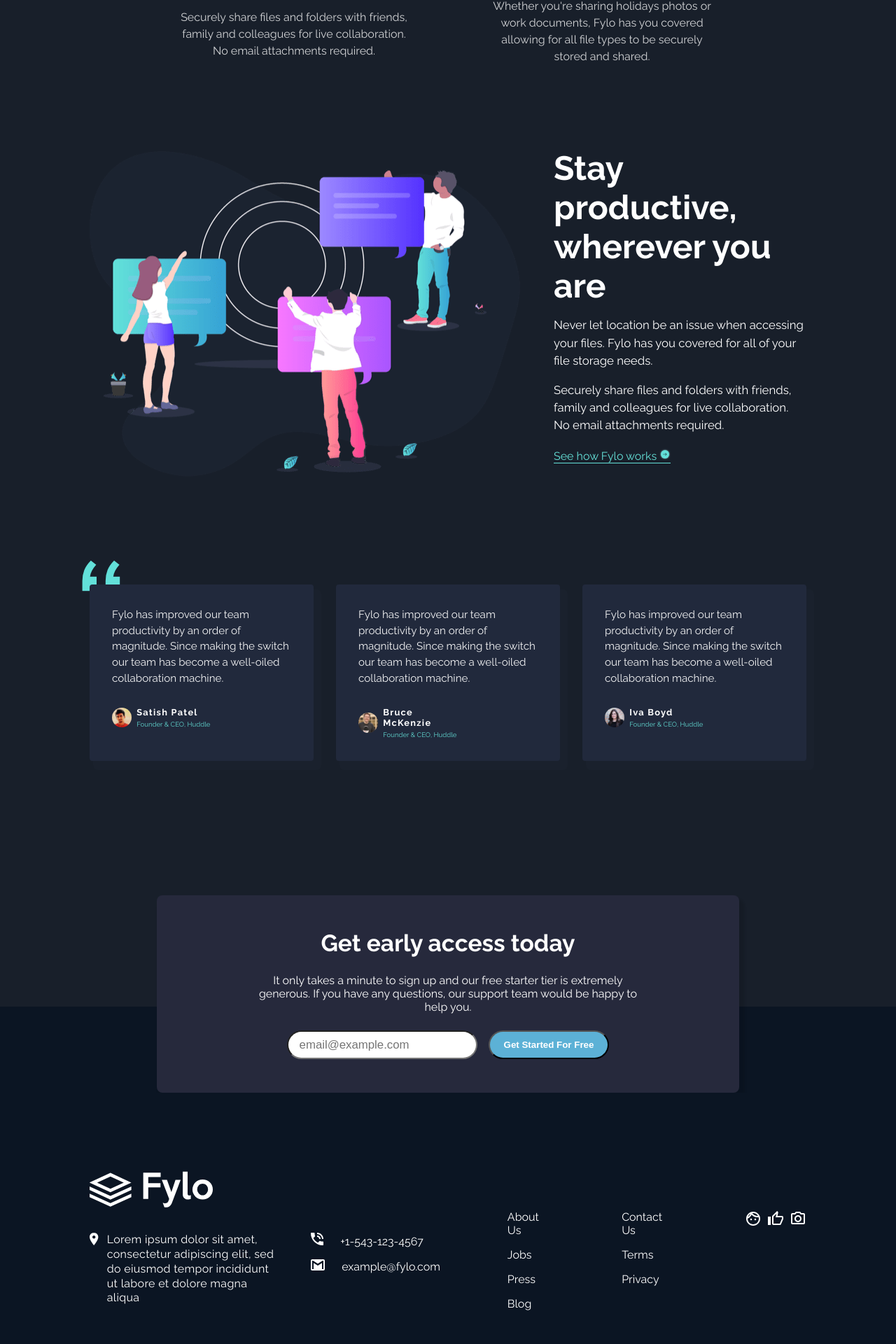
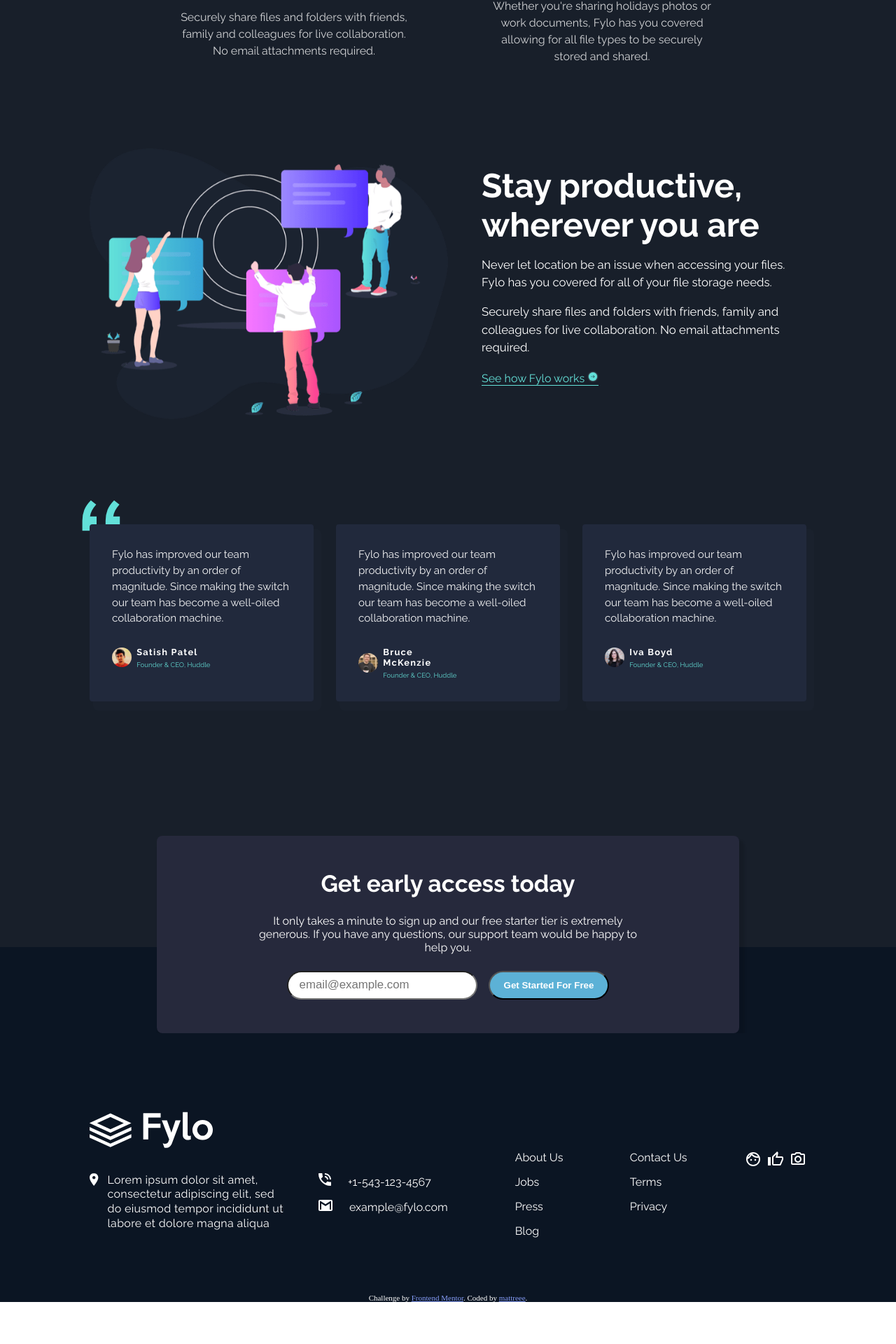
Before and after one commit to mattreee/fyle-dark-theme-landing-page-frontend-mentor, a React (Create React App) app: page / in a window 1280 px wide. Shown: the part 1437-3357 px from the top of the page at 70% size. After the commit the page ends 3297 px from the top, so only its background shows below. Built offline with nearby package versions, Linux system fonts and the light colour scheme.

Commit message:
fixed footer bold effects and illustration on .more

```diff
--- a/src/component/Footer.js
+++ b/src/component/Footer.js
@@ -30,6 +30,7 @@ const Footer = () => {
             </p>
           </div>
         </address>
+        <div className='footer__navs'>
           <ul className='footer__nav'>
             <li><a className='footer__nav-link' href='#'>About Us</a></li>
             <li><a className='footer__nav-link' href='#'>Jobs</a></li>
@@ -47,6 +48,7 @@ const Footer = () => {
             <li><a href='#'><img src={SocialCam} alt='' /></a></li>
           </ul>
         </div>
+      </div>
     </footer>
   )
 }
--- a/src/css/main.css
+++ b/src/css/main.css
@@ -154,7 +154,7 @@
 }
 
 .more__image {
-  max-width: 100%;
+  width: 50%;
 }
 
 .more__title {
@@ -367,6 +367,13 @@
   padding-right: 1.5rem;
 }
 
+.footer__navs {
+  display: -webkit-box;
+  display: -ms-flexbox;
+  display: flex;
+  gap: 5rem;
+}
+
 .footer__nav {
   list-style: none;
   font-family: "Raleway", sans-serif;
@@ -387,6 +394,15 @@
 
 .footer__nav-link:hover {
   font-weight: 700;
+}
+
+.footer__nav-link::after {
+  display: block;
+  content: "Contact Us";
+  font-weight: 700;
+  height: 0;
+  overflow: hidden;
+  visibility: hidden;
 }
 
 .footer__socials {
@@ -429,6 +445,7 @@
     background-image: url("../images/bg-curvy-mobile.svg"), -webkit-gradient(linear, left top, left bottom, color-stop(59%, #1c2431), color-stop(41%, #181f2a));
     background-image: url("../images/bg-curvy-mobile.svg"), linear-gradient(to bottom, #1c2431 59%, #181f2a 41%);
     background-position: center;
+    padding-top: 3rem;
   }
   .hero__illustration {
     width: 80%;
@@ -464,6 +481,9 @@
     -webkit-box-direction: normal;
         -ms-flex-direction: column;
             flex-direction: column;
+  }
+  .more__image {
+    width: 100%;
   }
   .more__title {
     font-size: 1.3rem;
@@ -563,6 +583,12 @@
         justify-self: start;
     padding: 0;
   }
+  .footer__navs {
+    -webkit-box-orient: vertical;
+    -webkit-box-direction: normal;
+        -ms-flex-direction: column;
+            flex-direction: column;
+  }
   .footer__location {
     -ms-grid-row: 1;
     -ms-grid-column: 1;
--- a/src/css/main.scss
+++ b/src/css/main.scss
@@ -156,7 +156,7 @@ $fw-open-sans-bold: 700;
 	font-family: $ff-raleway;
 
 	&__image {
-		max-width: 100%;
+		width: 50%;
 	}
 
 	&__title {
@@ -346,6 +346,11 @@ $fw-open-sans-bold: 700;
 		}
 	}
 
+	&__navs {
+		display: flex;
+		gap: 5rem;
+	}
+
 	&__nav {
 		list-style: none;
 		font-family: $ff-raleway;
@@ -359,6 +364,15 @@ $fw-open-sans-bold: 700;
 
 			&:hover {
 				font-weight: $fw-raleway-bold;
+			}
+
+			&::after {
+				display: block;
+				content: "Contact Us";
+				font-weight: $fw-raleway-bold;
+				height: 0;
+				overflow: hidden;
+				visibility: hidden;
 			}
 		}
 	}
@@ -410,6 +424,7 @@ $fw-open-sans-bold: 700;
 				$dark-blue-main-bg 41%
 			);
 		background-position: center;
+		padding-top: 3rem;
 
 		&__illustration {
 			width: 80%;
@@ -449,6 +464,10 @@ $fw-open-sans-bold: 700;
 	.more {
 		padding: 8rem 1rem;
 		flex-direction: column;
+
+		&__image {
+			width: 100%;
+		}
 
 		&__title {
 			font-size: 1.3rem;
@@ -540,6 +559,10 @@ $fw-open-sans-bold: 700;
 			}
 		}
 
+		&__navs {
+			flex-direction: column;
+		}
+
 		&__location {
 			grid-area: icon;
 		}
```
Also changed, not shown: 1 other file (tests, documents, lock files or other folders). Lines whose indentation alone changed are shown as unchanged.
